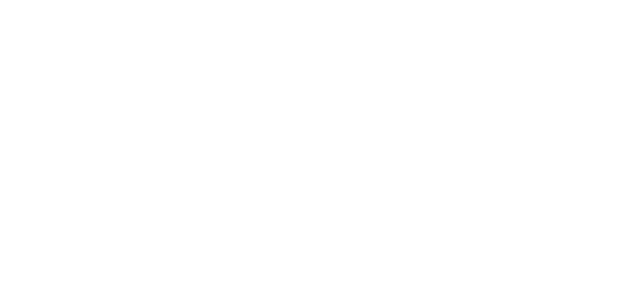
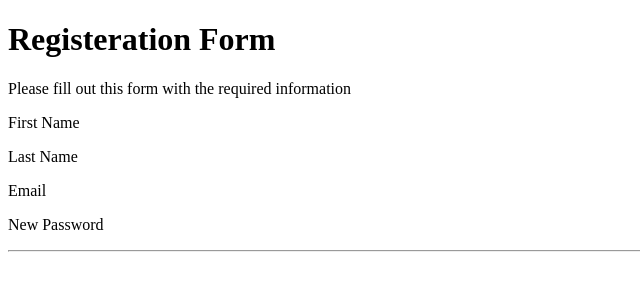
Before and after one commit to leenahs/FrontendWebsitesPractices, a plain HTML site: page RegisterationForm/index.html in a window 1280 px wide. Shown: the whole page, without its empty margins (0-640 px from the left). Drawn offline with Linux system fonts and the light colour scheme.

Commit message:
Some edits

```diff
--- a/RegisterationForm/index.html
+++ b/RegisterationForm/index.html
@@ -7,7 +7,17 @@
     <link rel="stylesheet" type="text/css" href="mystyle.css">
 </head>
 <body>
-
+    <div class="container">
+        <h1>Registeration Form</h1>
+        <p>Please fill out this form with the required information</p>
+        <section>
+            <p>First Name</p>
+            <p>Last Name</p>
+            <p>Email</p>
+            <p>New Password</p>
+        </section>
+        <hr>
+    </div>
 </body>
 <footer>
 
```
